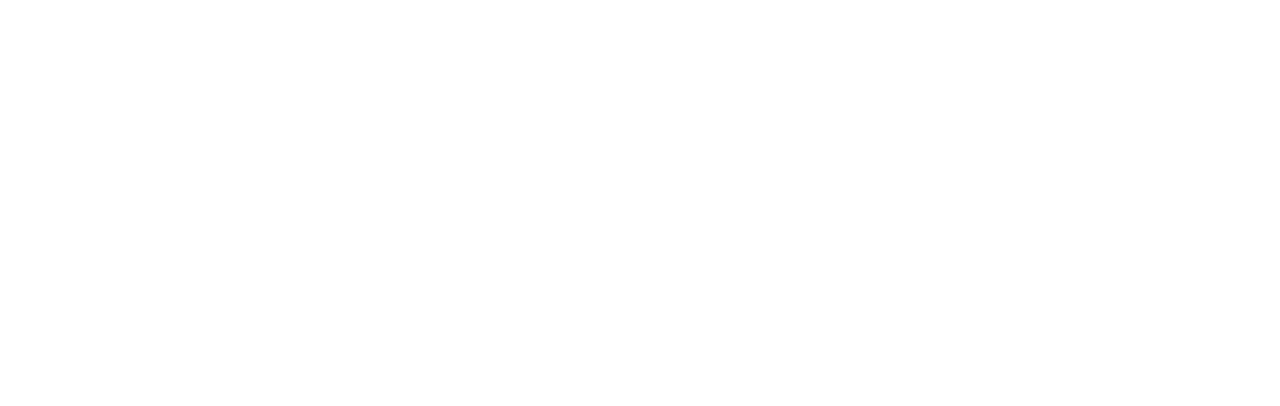
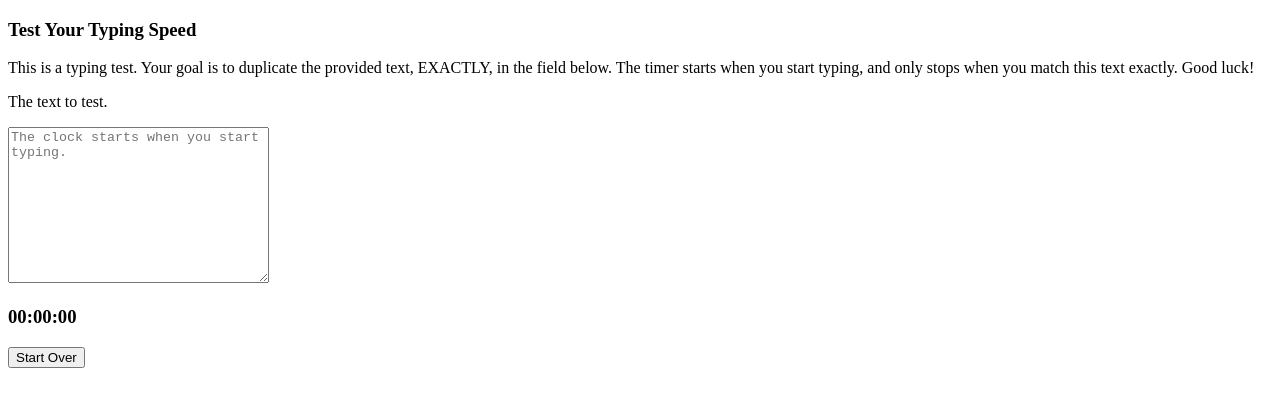
Before and after one commit to Muneersahel/typing-speed, a plain HTML site: page index.html in a window 1280 px wide. Drawn offline with Linux system fonts and the light colour scheme.

Commit message:
add html structure of the project

```diff
--- a/index.html
+++ b/index.html
@@ -8,6 +8,26 @@
     <title>Typing Speed Web Application</title>
 </head>
 <body>
+    <div class="header">
+        <h3>Test Your Typing Speed</h3>
+    </div>
+    <div class="title">
+        <p>This is a typing test. Your goal is to duplicate the provided text, EXACTLY, in the field below. The timer starts when you start typing, and only stops when you match this text exactly. Good luck!</p>
+    </div>
+    <div class="text">
+        <p>The text to test.</p>
+    </div>
+    <div class="text-input-area">
+        <textarea name="text" id="text" cols="30" rows="10" placeholder="The clock starts when you start typing."></textarea>
+    </div>
+    <div class="time-start-btn">
+        <div class="time">
+            <h3>00:00:00</h3>
+        </div>
+        <div class="start-over-btn">
+            <button>Start Over</button>
+        </div>
+    </div>
 
     <script src="./js/main.js"></script>
 </body>
```
